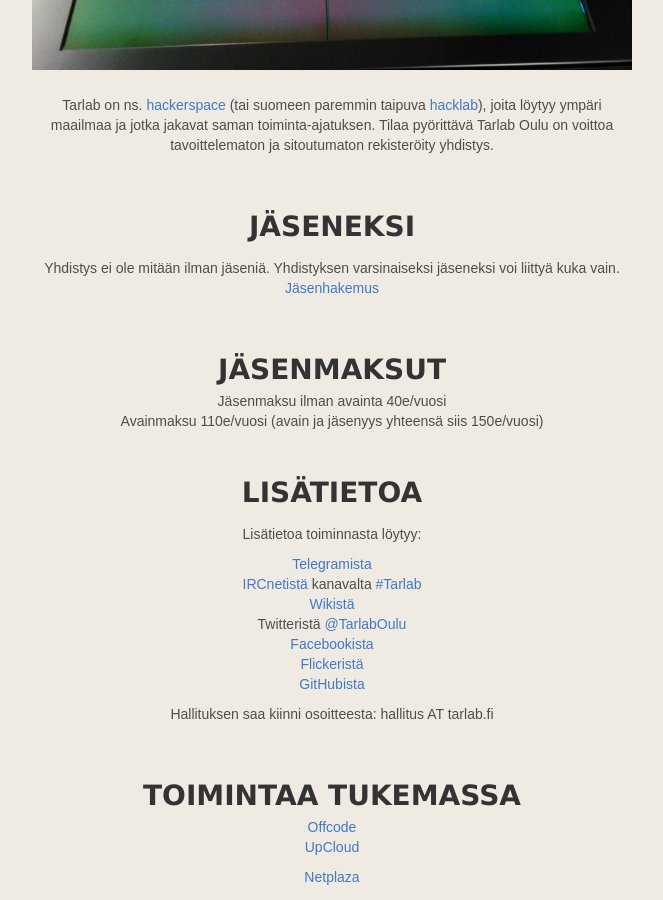
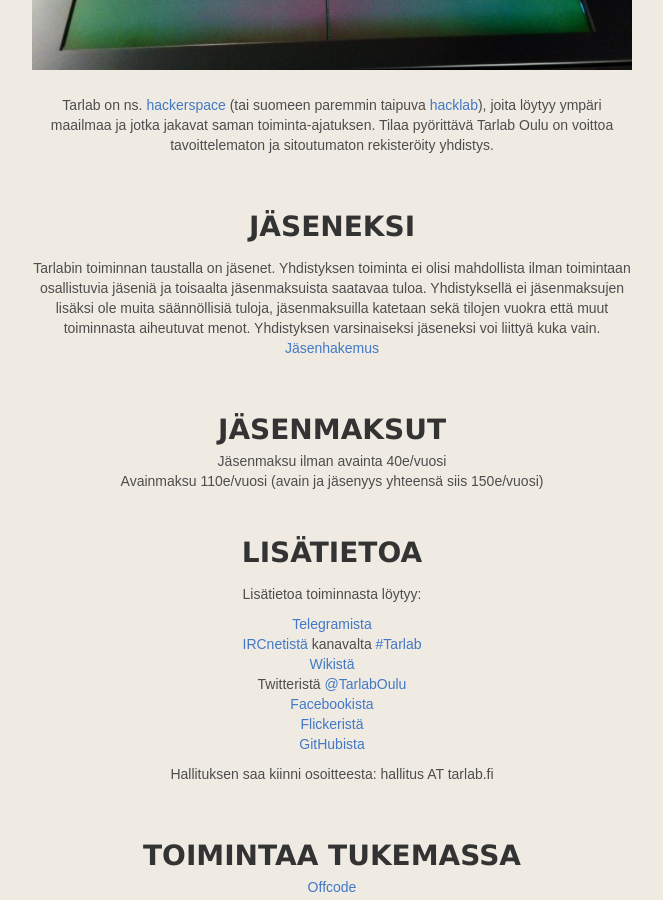
Before and after one commit to Tarlab/tarlab.github.io, a Jekyll site: the page built from index.md, in a window 1280 px wide and 900 px high, scrolled down 768 px. Shown: the whole window, without its empty margins (308-971 px from the left). Built offline with Jekyll 4.4.1, drawn with Linux system fonts in a browser that asks for light colours; comment, search, counter and statistics services are not loaded.

Commit message:
jäseneksi-section change

```diff
--- a/index.md
+++ b/index.md
@@ -18,8 +18,9 @@
 Jäseneksi
 =========
 
-Yhdistys ei ole mitään ilman jäseniä. Yhdistyksen varsinaiseksi jäseneksi voi liittyä kuka vain. <br>
-[Jäsenhakemus](http://tarlab.fi/join/)
+Tarlabin toiminnan taustalla on jäsenet. Yhdistyksen toiminta ei olisi mahdollista ilman toimintaan osallistuvia jäseniä ja toisaalta jäsenmaksuista saatavaa tuloa.
+Yhdistyksellä ei jäsenmaksujen lisäksi ole muita säännöllisiä tuloja, jäsenmaksuilla katetaan sekä tilojen vuokra että muut toiminnasta aiheutuvat menot. Yhdistyksen varsinaiseksi jäseneksi voi liittyä kuka vain.
+[Jäsenhakemus](https://www.flomembers.com/tarlab-oulu/members/application?_lang=fi)
 
  <br>
 
```
